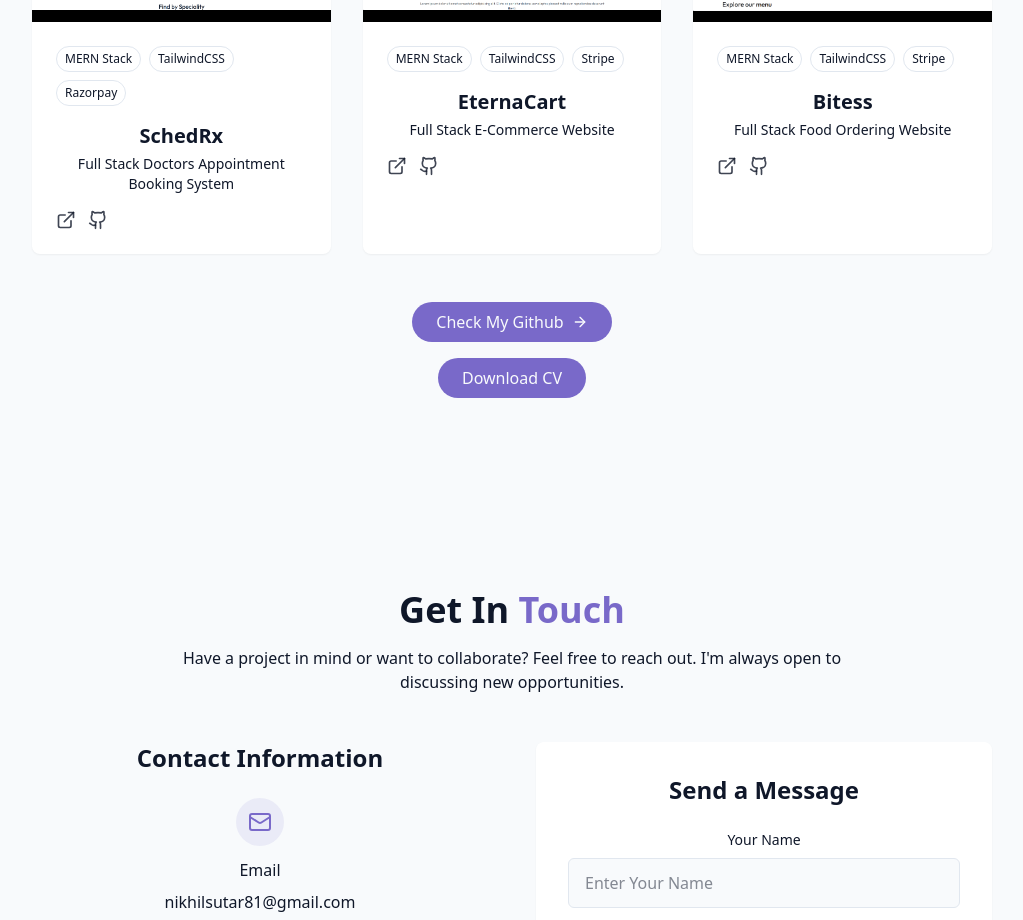
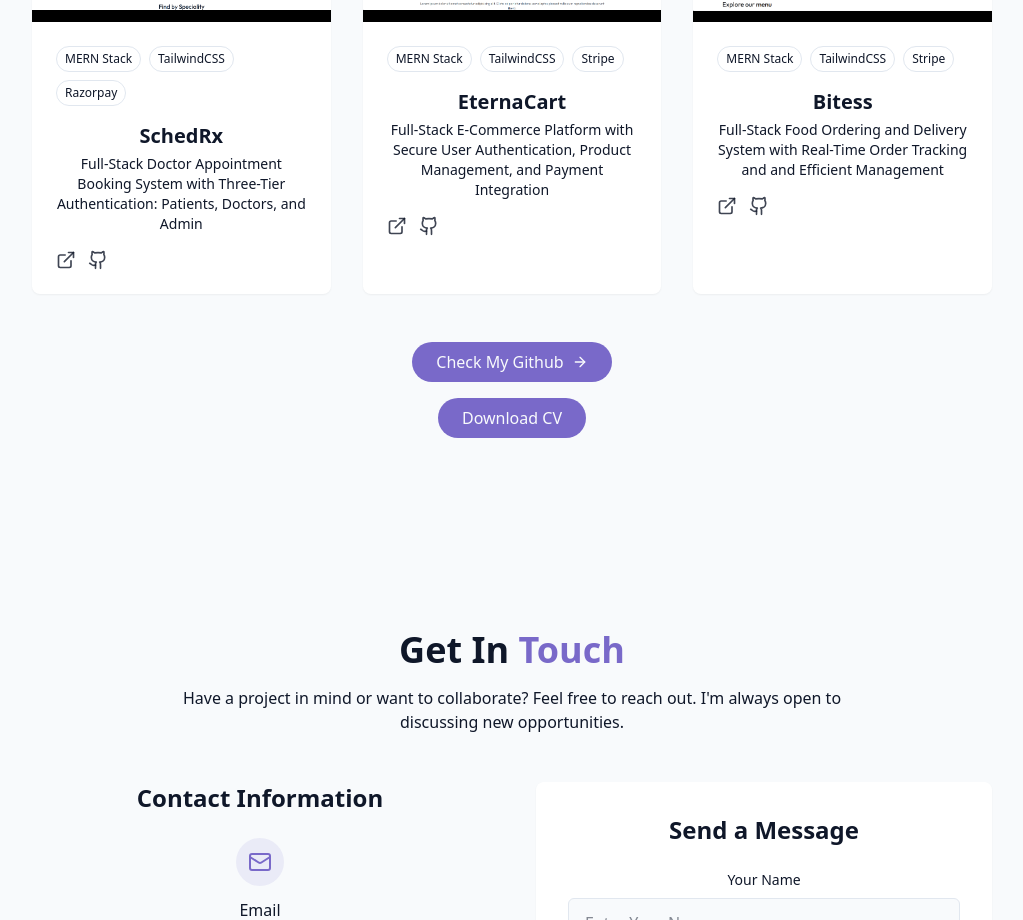
Before and after one commit to nikhilsutar81/Nikhil_Portfolio, a React (Vite) app: page / in a window 1280 px wide. Shown: the part 3004-3924 px from the top of the page, without its empty margins (128-1151 px from the left). Built offline with nearby package versions, Linux system fonts and the light colour scheme.

Commit message:
projects update

```diff
--- a/src/components/ProjectsSection.jsx
+++ b/src/components/ProjectsSection.jsx
@@ -4,7 +4,7 @@ const projects = [
   {
     id: 1,
     title: "SchedRx",
-    description: "Full Stack Doctors Appointment Booking System",
+    description: "Full-Stack Doctor Appointment Booking System with Three-Tier Authentication: Patients, Doctors, and Admin",
     image: "/projects/project1.png",
     tags: ["MERN Stack", "TailwindCSS", "Razorpay"],
     demoUrl: "https://schedrx-client.vercel.app/",
@@ -13,8 +13,7 @@ const projects = [
   {
     id: 2,
     title: "EternaCart",
-    description:
-      "Full Stack E-Commerce Website",
+    description: "Full-Stack E-Commerce Platform with Secure User Authentication, Product Management, and Payment Integration",
     image: "/projects/project2.png",
     tags: ["MERN Stack", "TailwindCSS", "Stripe"],
     demoUrl: "https://eternacart-client.vercel.app/",
@@ -23,8 +22,7 @@ const projects = [
   {
     id: 3,
     title: "Bitess",
-    description:
-      "Full Stack Food Ordering Website",
+    description: "Full-Stack Food Ordering and Delivery System with Real-Time Order Tracking and and Efficient Management",
     image: "/projects/project3.png",
     tags: ["MERN Stack", "TailwindCSS", "Stripe"],
     demoUrl: "https://bitess-client.vercel.app/",
```
